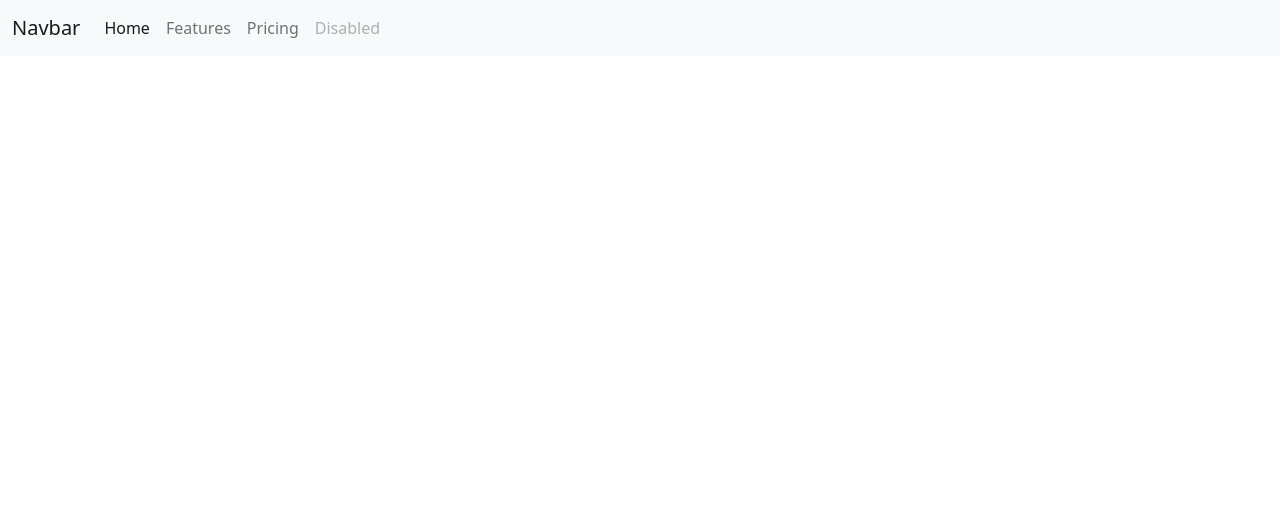
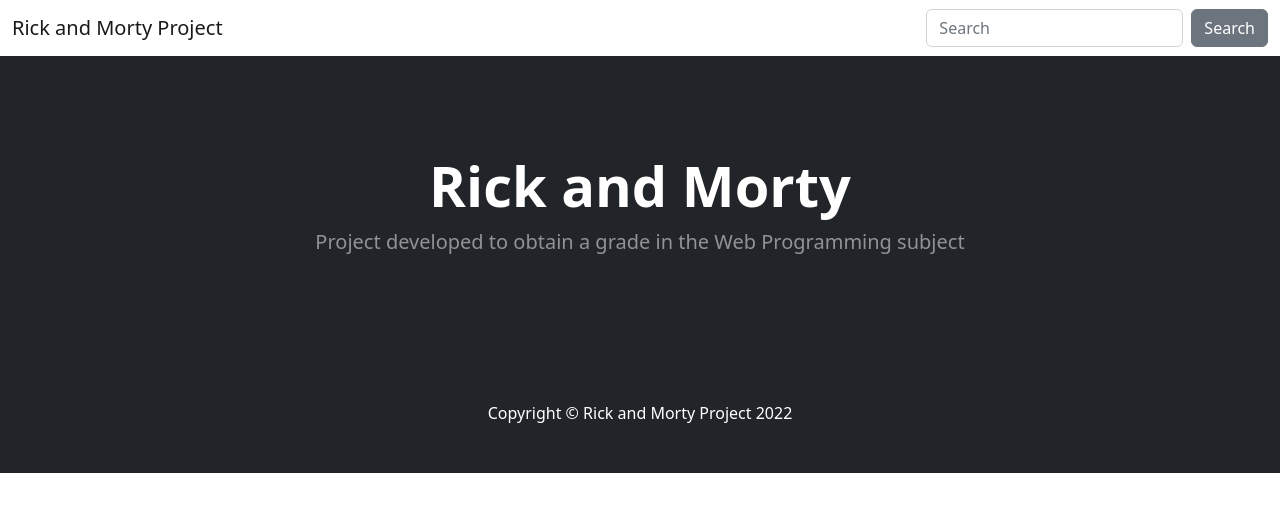
Before and after one commit to lucascantodev/Rick-And-Morty-Project, a Next.js app: page / in a window 1280 px wide. Shown: the top 512 px of the page. Built offline with nearby package versions, Linux system fonts and the light colour scheme.

Commit message:
feat: import and use the components in home

```diff
--- a/pages/index.js
+++ b/pages/index.js
@@ -1,27 +1,18 @@
 import Head from 'next/head'
+import Footer from '../src/components/Footer'
+import Navbar from '../src/components/Navbar'
+import Header from '../src/components/Header'
 
 export default function Home() {
   return (
     <>
       <Head>
         <meta name="viewport" content="width=device-width, initial-scale=1" />
+        <meta charset="utf-8" />
       </Head>
-      <nav class="navbar navbar-expand-lg bg-light">
-        <div class="container-fluid">
-          <a class="navbar-brand" href="#">Navbar</a>
-          <button class="navbar-toggler" type="button" data-bs-toggle="collapse" data-bs-target="#navbarNavAltMarkup" aria-controls="navbarNavAltMarkup" aria-expanded="false" aria-label="Toggle navigation">
-            <span class="navbar-toggler-icon"></span>
-          </button>
-          <div class="collapse navbar-collapse" id="navbarNavAltMarkup">
-            <div class="navbar-nav">
-              <a class="nav-link active" aria-current="page" href="#">Home</a>
-              <a class="nav-link" href="#">Features</a>
-              <a class="nav-link" href="#">Pricing</a>
-              <a class="nav-link disabled">Disabled</a>
-            </div>
-          </div>
-        </div>
-      </nav>
+      <Navbar/>
+      <Header/>
+      <Footer/>
     </>
   )
 }
```
